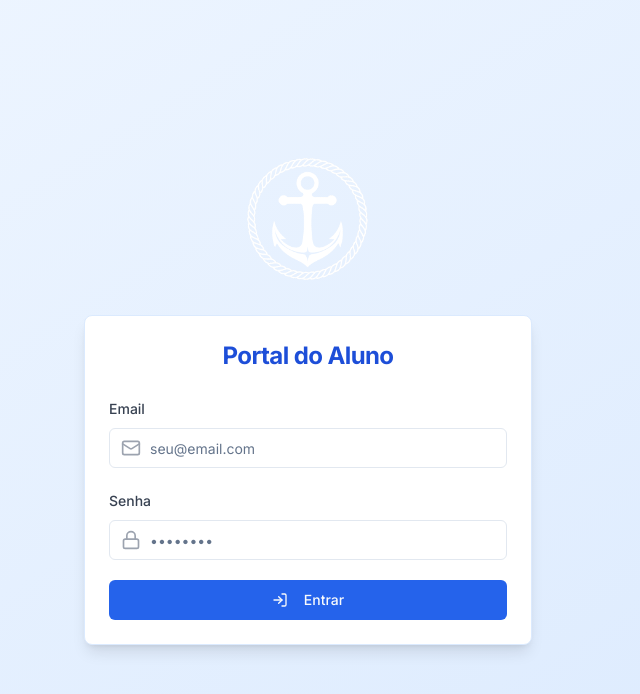
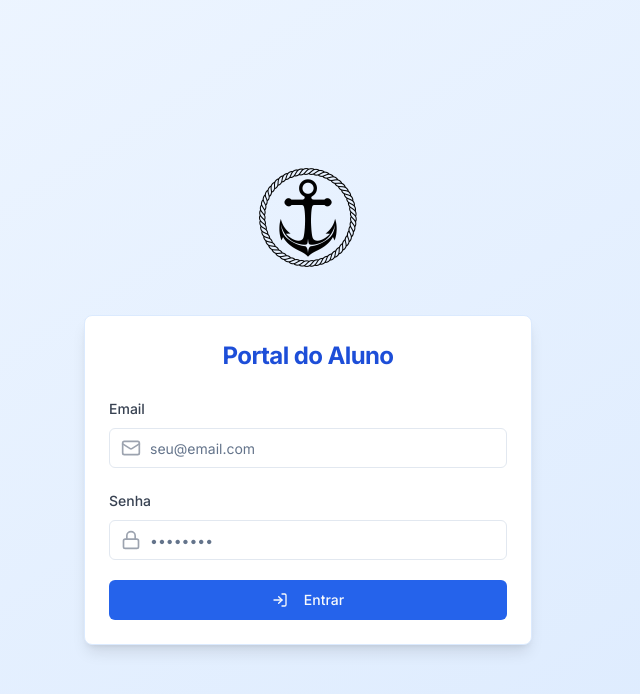
Before and after one commit to henrique062/apa-tripulantes, a React (Vite) app: page /login in a window 1280 px wide. Shown: the top 694 px of the page, without its empty margins (332-972 px from the left). Built offline with nearby package versions, Linux system fonts and the light colour scheme.

Commit message:
Replace login screen logo
Replaced the logo image on the login screen with the provided image.

```diff
--- a/src/pages/Login.tsx
+++ b/src/pages/Login.tsx
@@ -24,7 +24,7 @@ const Login = () => {
       <div className="w-full max-w-md">
         <div className="flex justify-center mb-8">
           <img
-            src="/lovable-uploads/fc9cc6f6-436a-4705-ac76-d65aa447142f.png"
+            src="/lovable-uploads/062b848e-e9da-46b0-a3a6-44d89d68e633.png"
             alt="Logo"
             className="w-32 h-32"
           />
```
Also changed, not shown: public/lovable-uploads/062b848e-e9da-46b0-a3a6-44d89d68e633.png (added).
